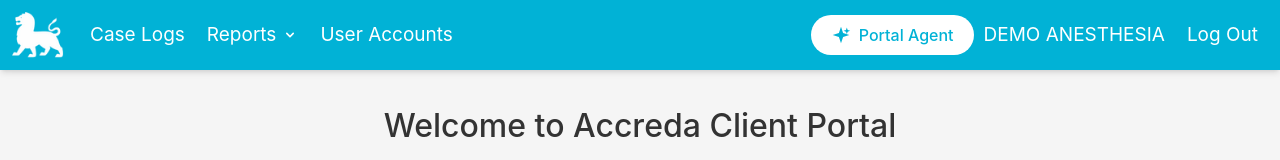
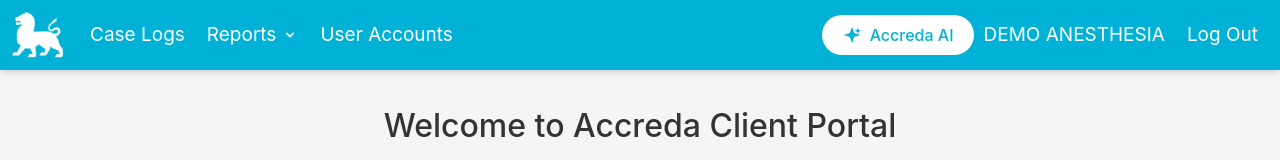
Before and after one commit to akcosentus/cmpDemo, a Next.js app: page / in a window 1280 px wide. Shown: the top 160 px of the page. Built offline with nearby package versions, Linux system fonts and the light colour scheme; a web font is replaced by a local one.

Commit message:
Change Portal Agent button text to Accreda AI

```diff
--- a/components/Navbar.tsx
+++ b/components/Navbar.tsx
@@ -83,7 +83,7 @@
               <path d="M12 2L14.5 9.5L22 12L14.5 14.5L12 22L9.5 14.5L2 12L9.5 9.5L12 2Z" fill="#01B2D6"/>
               <path d="M19 3L20 6L23 7L20 8L19 11L18 8L15 7L18 6L19 3Z" fill="#01B2D6"/>
             </svg>
-            Portal Agent
+            Accreda AI
           </button>
 
           {/* Right side - Client & User */}
```
